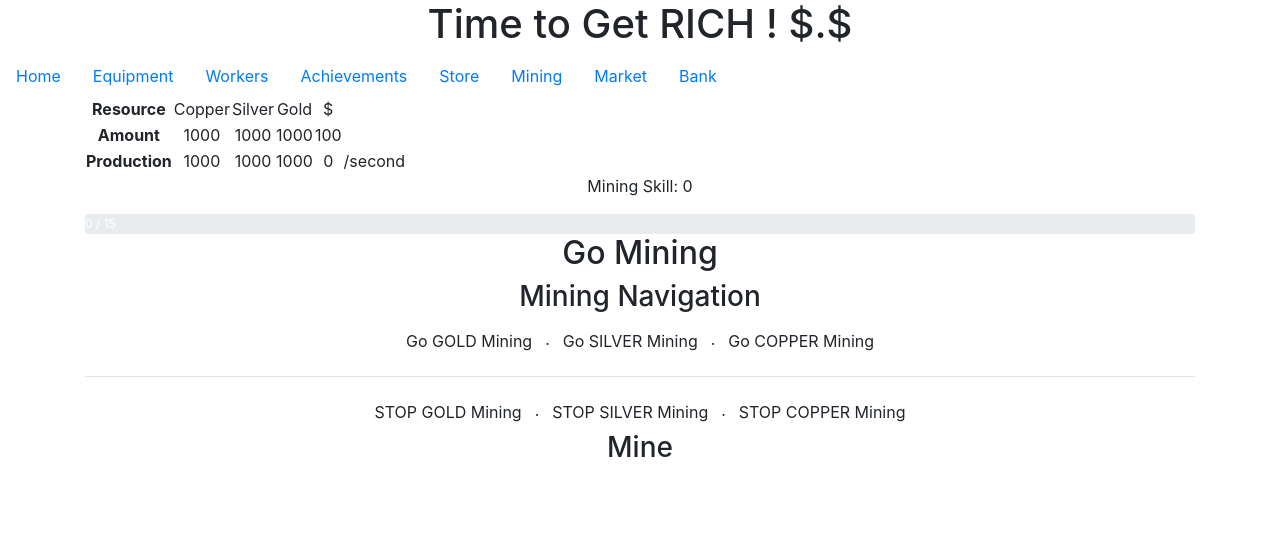
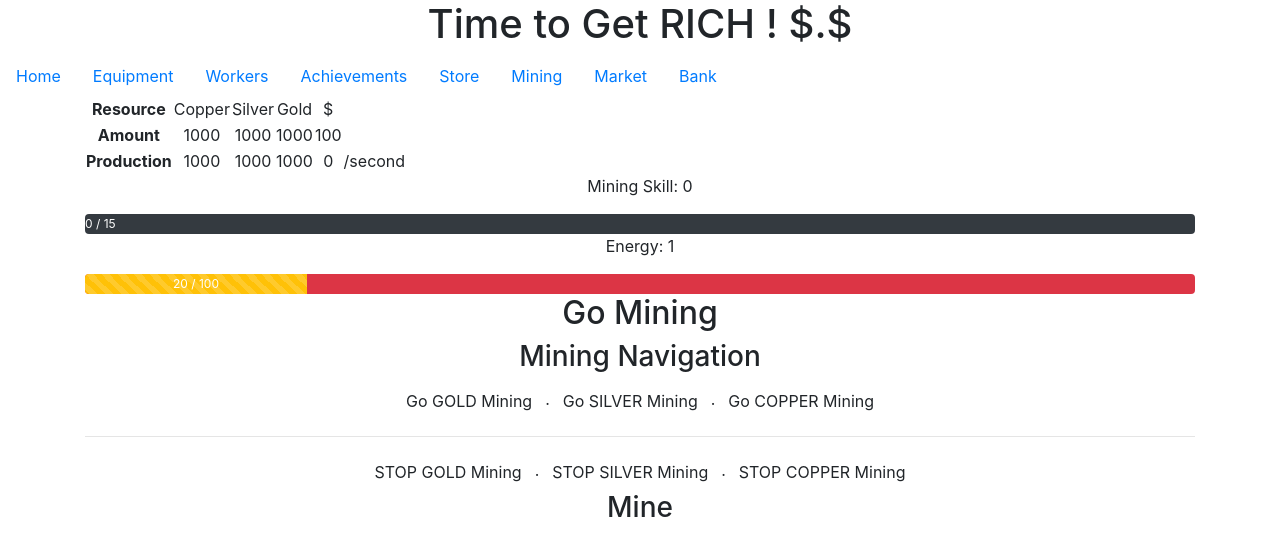
Before and after one commit to Thinkershine/GetRich, a React (Create React App) app: page /mining in a window 1280 px wide. Shown: the top 556 px of the page. Built offline with nearby package versions, Linux system fonts and the light colour scheme.

Commit message:
Add ProgressBar Styling : badge and bgColor

```diff
--- a/src/App.js
+++ b/src/App.js
@@ -36,6 +36,11 @@ class App extends Component {
     miningSkillCurrentPercentage: 0,
     currentMiningSkillExperience: 0,
     nextMiningLevelExperience: 0,
+
+    energyLevel: 1,
+    energyPoints: 20,
+    currentEnergyPoints: 20,
+    maximumEnergyPoints: 100,
 
     message: {
       title: "Welcome!",
@@ -238,10 +243,23 @@ class App extends Component {
 
           <div id="stats">
             <ProgressBar
+              title={"Mining Skill"}
               levelToDisplay={this.state.miningSkill}
               percentageOfCompletion={this.state.miningSkillCurrentPercentage}
               currentValue={this.state.miningSkillExperience}
               maxValue={this.state.nextMiningLevelExperience}
+              badge={"primary"}
+              bgColor={"dark"}
+            />
+
+            <ProgressBar
+              title={"Energy"}
+              levelToDisplay={this.state.energyLevel}
+              percentageOfCompletion={this.state.energyPoints}
+              currentValue={this.state.currentEnergyPoints}
+              maxValue={this.state.maximumEnergyPoints}
+              badge={"warning"}
+              bgColor={"danger"}
             />
           </div>
 
--- a/src/components/common/progressBar.jsx
+++ b/src/components/common/progressBar.jsx
@@ -7,19 +7,32 @@ class ProgressBar extends Component {
     super(props);
   }
 
+  badgeClassNames(badge) {
+    let classNames =
+      "progress-bar progress-bar-striped progress-bar-animated bg-" + badge;
+    console.log("CLASS NAMES", classNames);
+    return classNames;
+  }
+
   render() {
     const {
+      title,
       levelToDisplay,
       percentageOfCompletion,
       currentValue,
-      maxValue
+      maxValue,
+      badge,
+      bgColor
     } = this.props;
+
     return (
       <React.Fragment>
-        <p>Mining Skill: {levelToDisplay}</p>
-        <div className="progress w-100" style={{ height: 20 }}>
+        <p>
+          {title}: {levelToDisplay}
+        </p>
+        <div className={"progress w-100 bg-" + bgColor} style={{ height: 20 }}>
           <div
-            className="progress-bar bg-success progress-bar-striped progress-bar-animated"
+            className={this.badgeClassNames(badge)}
             role="progressbar"
             style={{ width: percentageOfCompletion + "%" }}
             aria-valuenow={currentValue}
--- a/src/components/common/rewardFound.jsx
+++ b/src/components/common/rewardFound.jsx
@@ -11,24 +11,18 @@ class RewardFound extends Component {
   constructor(props) {
     super(props);
     //  this.addColorClass(this.props.rewardType + "-mine");
-    console.log("CONSTRUCTOR");
     this.state.classNames = ["rewardStyle"];
     const classes = this.state.classNames;
     classes.push(this.props.rewardType + "-mine");
 
     const classNamesWithColor = classes.join(" ");
-    console.log("CLASSES", classes);
 
     this.state.classNamesForRendering = classNamesWithColor;
-    console.log("CLASSES with name color", classNamesWithColor);
   }
 
-  componentWillMount() {
-    console.log("WILL MOUNT");
-  }
+  componentWillMount() {}
 
   componentDidMount() {
-    console.log("DID MOUNT");
     setTimeout(this.hideReward, 200);
   }
 
@@ -37,7 +31,6 @@ class RewardFound extends Component {
     classes.push("hideReward");
     const joinedClasses = classes.join(" ");
 
-    console.log("NEW CLASSES", joinedClasses);
     this.setState({
       classNames: joinedClasses
     });
@@ -50,7 +43,6 @@ class RewardFound extends Component {
   // Generate Random Position
 
   render() {
-    console.log("RENDER");
     return (
       <p
         style={this.state.rewardPosition}
```
